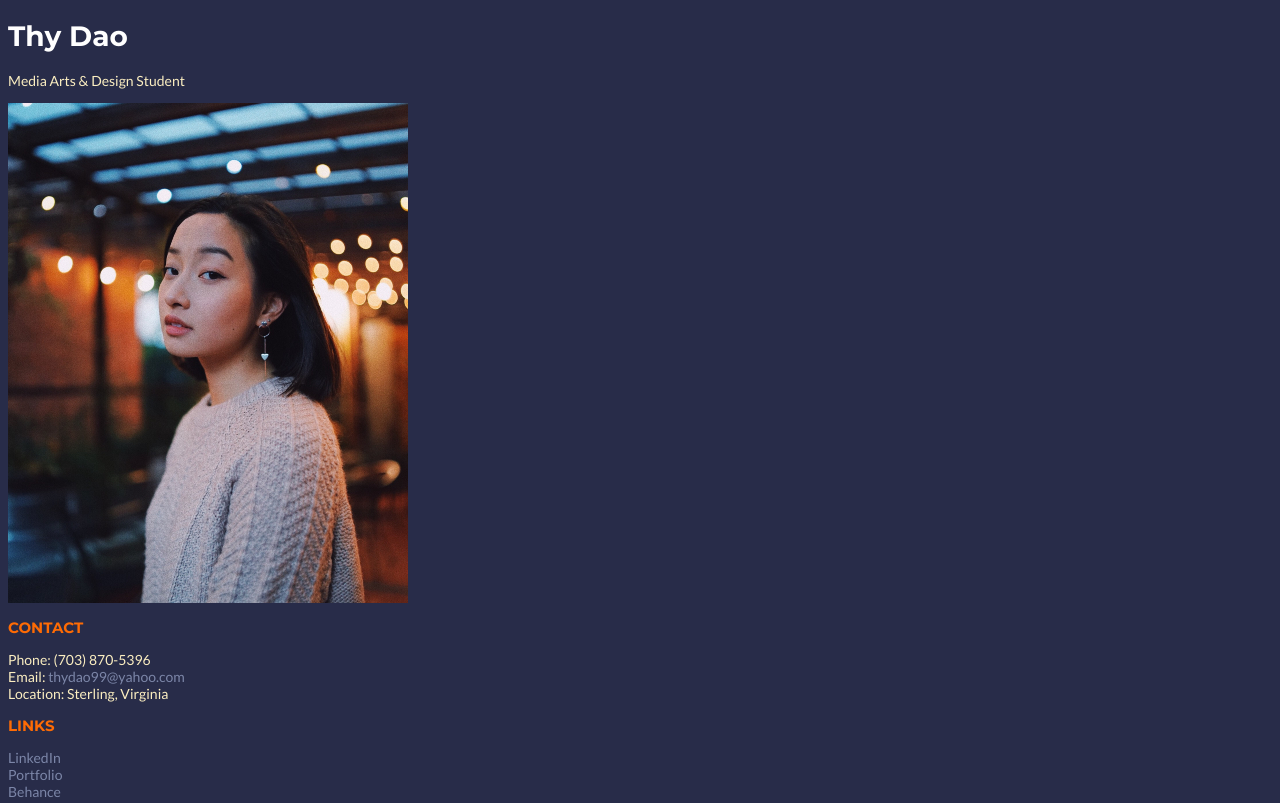
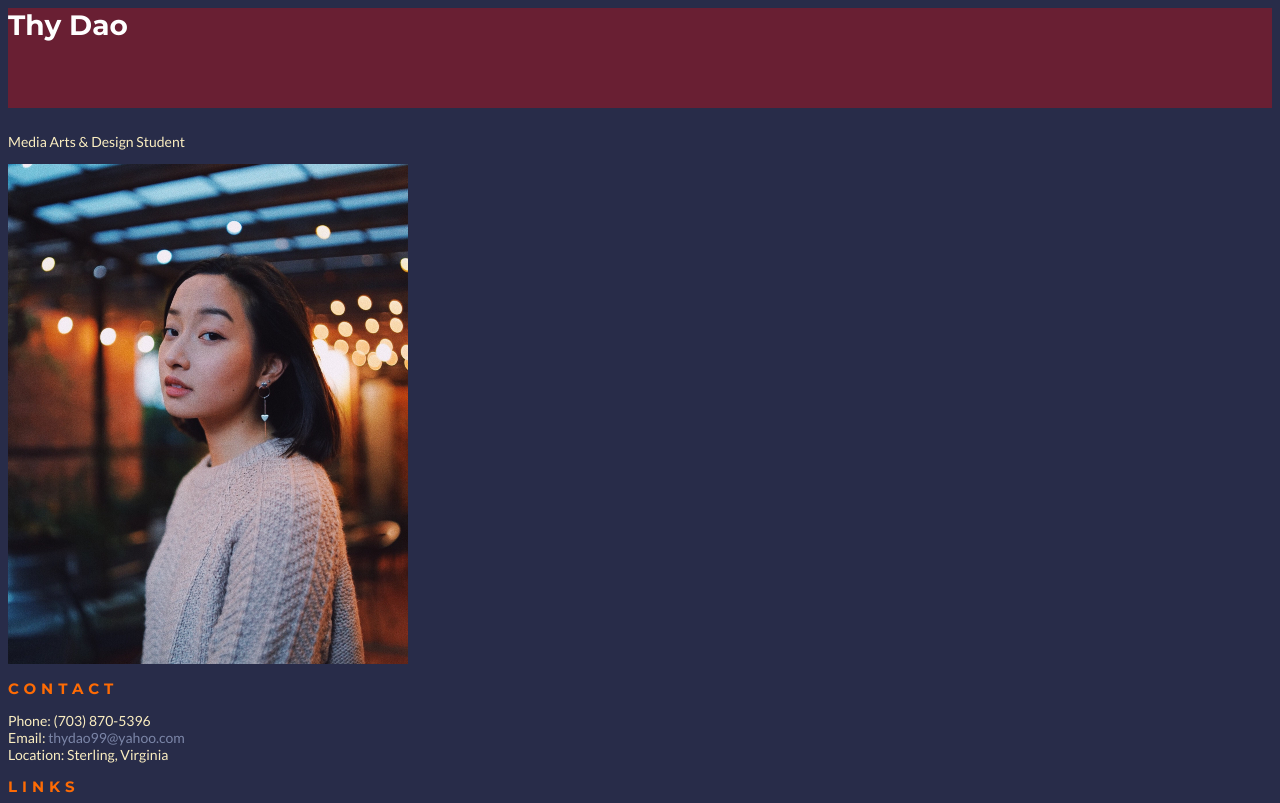
Before and after one commit to daonl/html-resume, a plain HTML site: page index.html in a window 1280 px wide. Shown: the top 803 px of the page. Drawn offline with Linux system fonts and the light colour scheme.

```diff
--- a/index.html
+++ b/index.html
@@ -9,7 +9,7 @@
   		<meta name="author" content="Thy Dao">
   		<meta name="viewport" content="width=device-width, initial-scale=1.0">
   		<link rel="stylesheet" href="style.css">
-  		<link href="https://fonts.googleapis.com/css?family=Lato|Montserrat:400,700&display=swap" rel="stylesheet">
+  		<link href="https://fonts.googleapis.com/css?family=Lato:300,400|Montserrat:400,700&display=swap" rel="stylesheet">
 	</head>
 
 	<body>
--- a/style.css
+++ b/style.css
@@ -1,6 +1,7 @@
 
 body {
 	font-family: "Lato", sans-serif;
+	font-weight: 400;
 	font-size: 14px;
 	background-color: #282C49;
 	color: #FBEEC1;
@@ -12,6 +13,9 @@ h1, h2 {
 
 h1 {
 	color: white;
+	background-color: rgba(255, 0, 0, .3);
+	height: 100px;
+	margin: 0px 0px 25px 0px;
 }
 
 h2 {
@@ -19,10 +23,12 @@ h2 {
 	text-transform: uppercase;
 	font-weight: 700;
 	font-size: 15px;
+	letter-spacing: 5px;
 }
 
 h3 {
 	color: white;
+	font-weight: 300;
 }
 
 a, a:link, a:visited {
```
Also changed, not shown: 1 other file.
